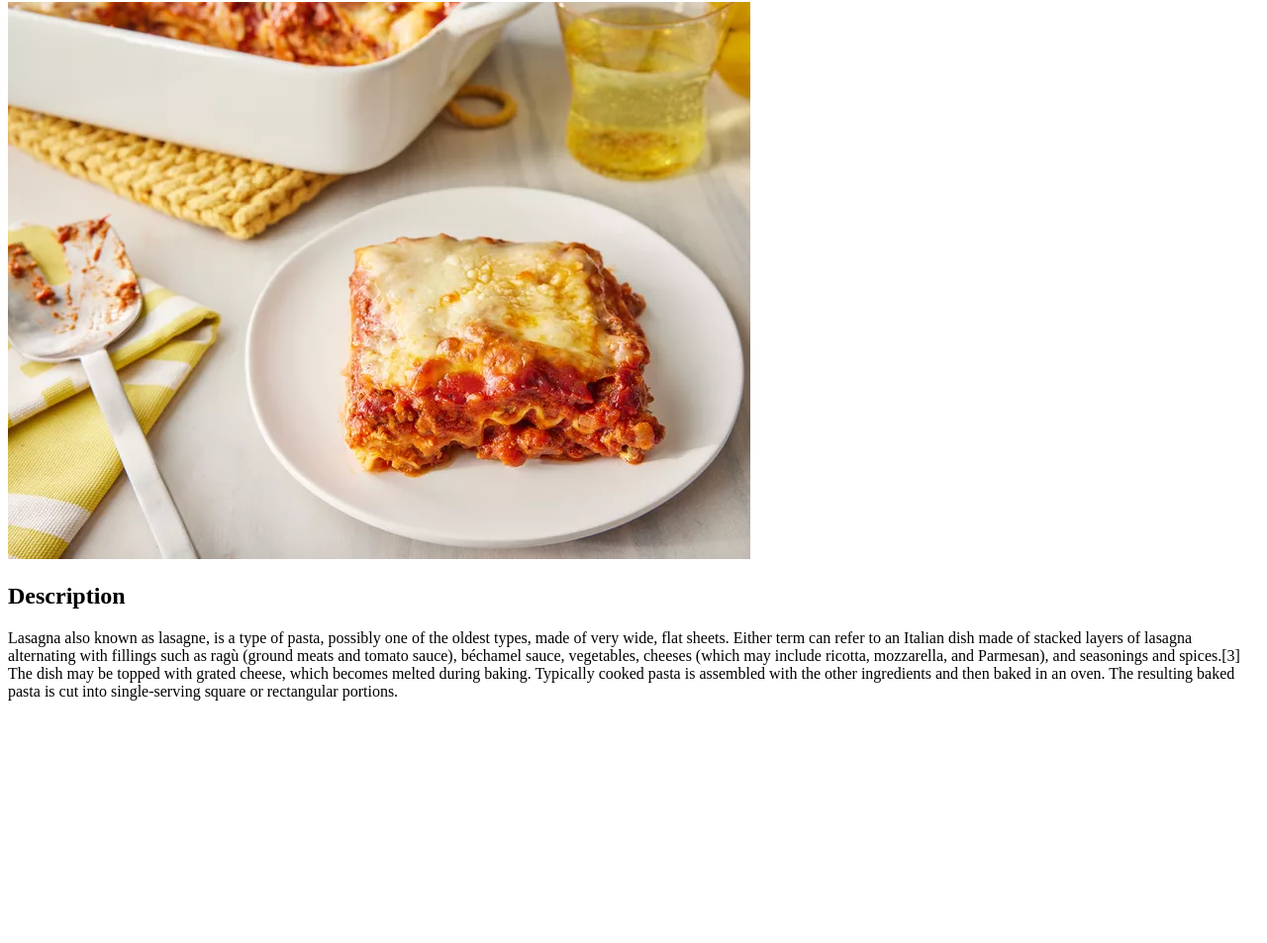
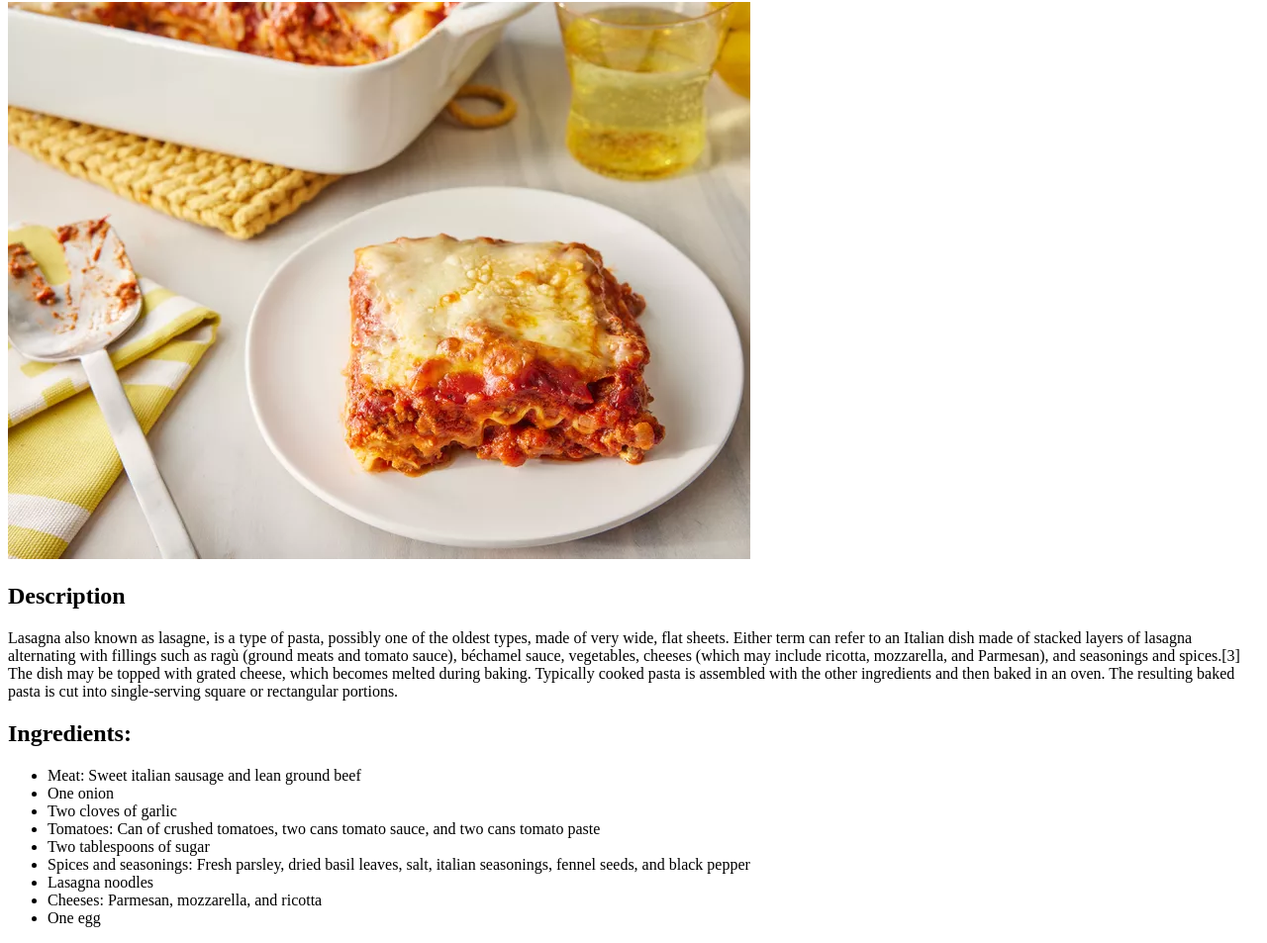
Before and after one commit to troutdog/odin-recipies, a plain HTML site: page recipes/lasagna.html in a window 1280 px wide. Shown: the part 78-1031 px from the top of the page at 99% size. Before the commit the page ends 802 px from the top, so only its background shows below. Drawn offline with Linux system fonts and the light colour scheme.

Commit message:
Add heading ingredients and list of ingredients

```diff
--- a/recipes/lasagna.html
+++ b/recipes/lasagna.html
@@ -20,6 +20,19 @@
 		rectangular portions.
 		</p>
 
+		<h2>Ingredients:</h2>
 
+		<ul>
+			<li>Meat: Sweet italian sausage and lean ground beef</li>
+			<li>One onion</li>
+			<li>Two cloves of garlic</li>
+			<li>Tomatoes: Can of crushed tomatoes, two cans tomato sauce, and two cans tomato paste</li>
+			<li>Two tablespoons of sugar</li>
+			<li>Spices and seasonings: Fresh parsley, dried basil leaves, salt, italian seasonings,
+				 fennel seeds, and black pepper</li>
+			<li>Lasagna noodles</li>
+			<li>Cheeses: Parmesan, mozzarella, and ricotta</li>
+			<li>One egg</li>
+		</ul>
 	</body>
 </html>
```
